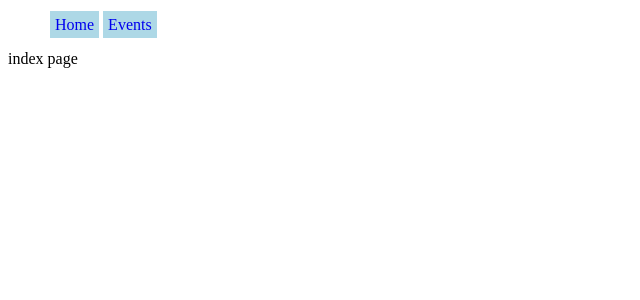
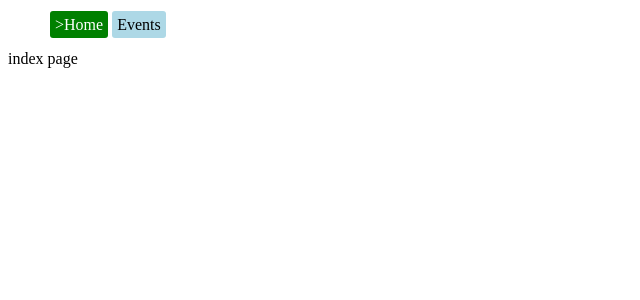
Before and after one commit to leila0202/fcc-nuxt3, a Nuxt app in the folder nuxt3-starter-new/: page / in a window 1280 px wide. Shown: the top 300 px of the page, without its empty margins (0-640 px from the left). Built offline with nearby package versions, Linux system fonts and the light colour scheme.

Commit message:
more styles

```diff
--- a/nuxt3-starter-new/app.vue
+++ b/nuxt3-starter-new/app.vue
@@ -17,11 +17,20 @@
 <style>
   header a {
     background-color: lightblue;
+    color: black;
     padding: 5px;
     margin: 0 2px;
     text-decoration: none;
+    border-radius: 3px;
   }
-  header ul li {
+ header a.router-link-active::before  {
+    content: ">";
+  }
+  header a.router-link-active {
+    background-color: green;
+    color: white;
+  }
+  header li {
     list-style: none;
   }
 </style>
```
